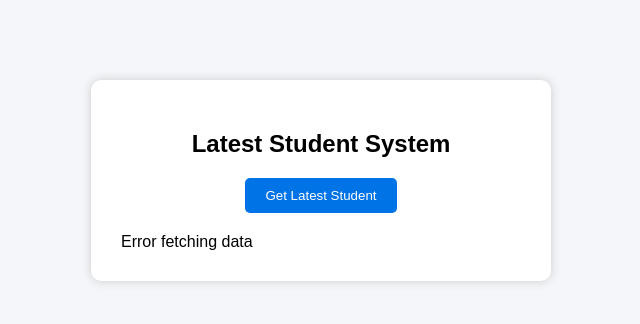
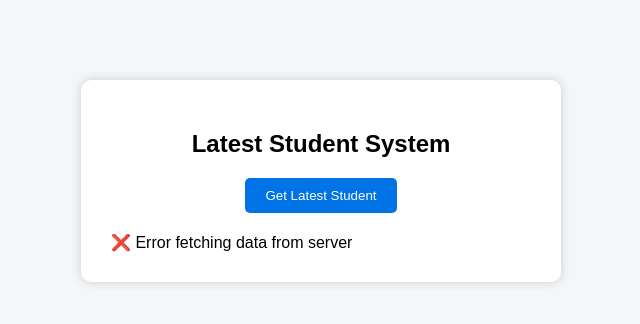
Before and after one commit to dongareajar-dotcom/aws-html-project, a plain HTML site: page index.html in a window 1280 px wide. Both pictures are taken after a click on the button "Get Latest Student". Shown: the whole page, without its empty margins (319-959 px from the left). Drawn offline with Linux system fonts and the light colour scheme; no server answers.

Commit message:
final fixed frontend

```diff
--- a/index.html
+++ b/index.html
@@ -2,6 +2,7 @@
 <html>
 <head>
     <title>Latest Student Info System</title>
+
     <style>
         body {
             font-family: Arial;
@@ -13,7 +14,7 @@
         .container {
             background: white;
             padding: 30px;
-            width: 400px;
+            width: 420px;
             margin: auto;
             border-radius: 10px;
             box-shadow: 0px 0px 10px #ccc;
@@ -36,6 +37,11 @@
             margin-top: 20px;
             text-align: left;
         }
+
+        audio {
+            width: 100%;
+            margin-top: 10px;
+        }
     </style>
 </head>
 
@@ -51,24 +57,40 @@
 
 <script>
 async function getStudent() {
+
     const apiUrl = "https://6gfx5xqbgi.execute-api.ap-south-1.amazonaws.com/latest-student";
 
     try {
         const response = await fetch(apiUrl);
         const data = await response.json();
 
-        const body = JSON.parse(data.body);
+        // Safe parsing (handles Lambda + API Gateway both cases)
+        const body = typeof data.body === "string"
+            ? JSON.parse(data.body)
+            : data;
+
+        const student = body.student;
 
         document.getElementById("result").innerHTML = `
-            <p><b>Name:</b> ${body.student.Name}</p>
-            <p><b>Department:</b> ${body.student.Department}</p>
+            <h3>🎓 Latest Student Details</h3>
+
+            <p><b>Name:</b> ${student.Name}</p>
+            <p><b>Department:</b> ${student.Department}</p>
+            <p><b>Student ID:</b> ${student.StudentID}</p>
+
             <p><b>Message:</b> ${body.message}</p>
-            <p><b>Audio File:</b> ${body.audio_file}</p>
+
+            <p><b>Audio File:</b></p>
+            <audio controls>
+                <source src="https://student-audio-files-sahil-latets.s3.amazonaws.com/${body.audio_file}" type="audio/mpeg">
+                Your browser does not support audio.
+            </audio>
         `;
 
     } catch (error) {
+        console.log(error);
         document.getElementById("result").innerHTML =
-            "Error fetching data";
+            "❌ Error fetching data from server";
     }
 }
 </script>
```
